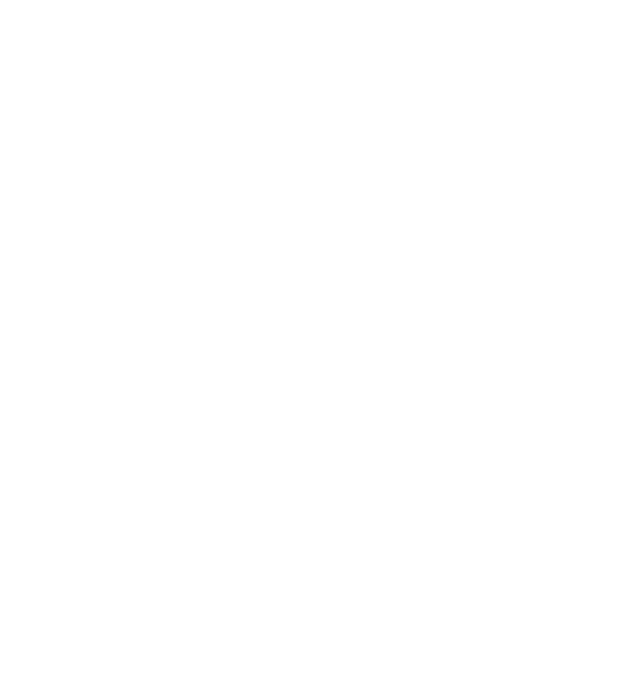
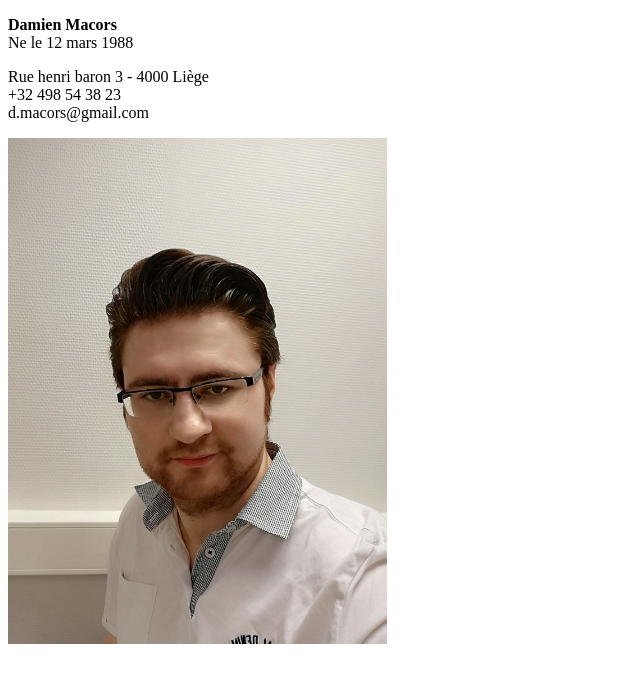
Before and after one commit to DamsCode/Mon-CV, a plain HTML site: page index.html in a window 1280 px wide. Shown: the whole page, without its empty margins (0-640 px from the left). Drawn offline with Linux system fonts and the light colour scheme.

Commit message:
ajout photo

```diff
--- a/css/style.css
+++ b/css/style.css
@@ -0,0 +1,3 @@
+img {
+    width: 30%;
+}
--- a/index.html
+++ b/index.html
@@ -11,8 +11,14 @@
 <body>
     <div class="page">
         <div class="infophoto">
-            <div class="info"></div>
-            <div class="photo"></div>
+            <div class="info">
+                <p><strong>Damien Macors</strong><br> Ne le 12 mars 1988</p>
+                <p>Rue henri baron 3 - 4000 Liège <br> +32 498 54 38 23 <br> d.macors@gmail.com
+                </p>
+            </div>
+            <div class="photo">
+                <img src="img/index.png" alt="Photo Damien Macors">
+            </div>
         </div>
     </div>
     <div class="section">
```
Also changed, not shown: img/index.png (added).
